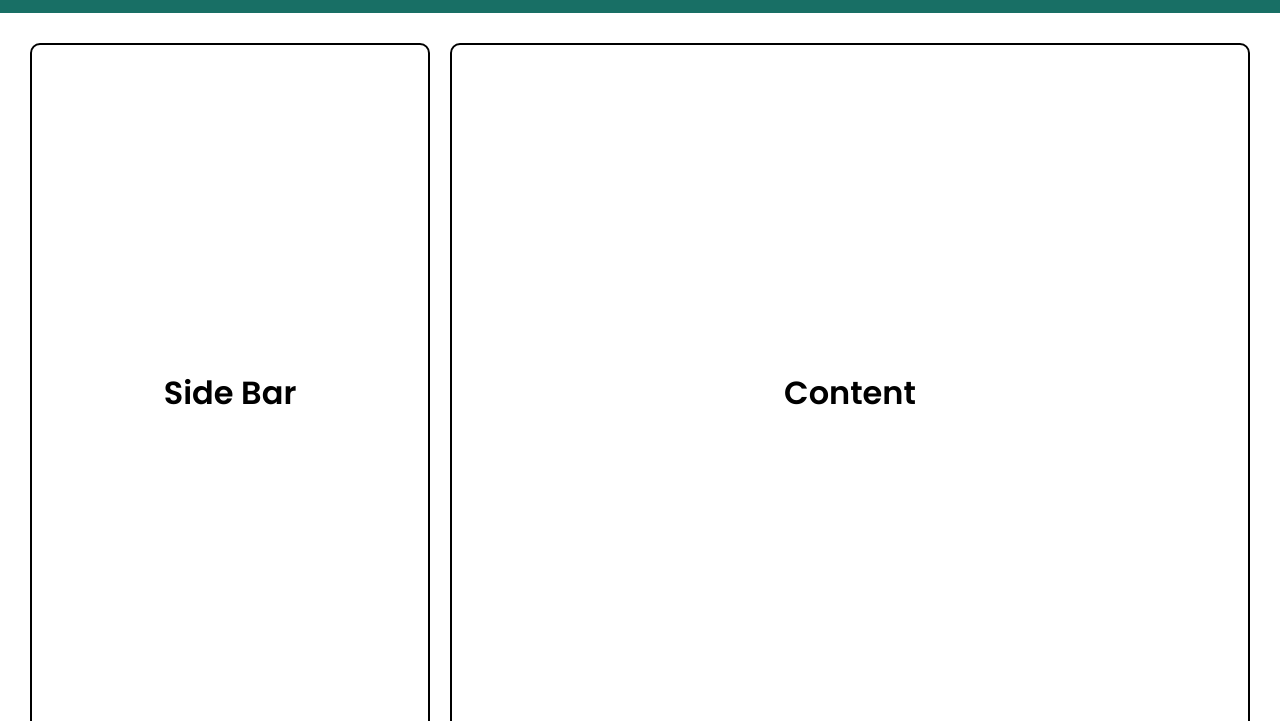
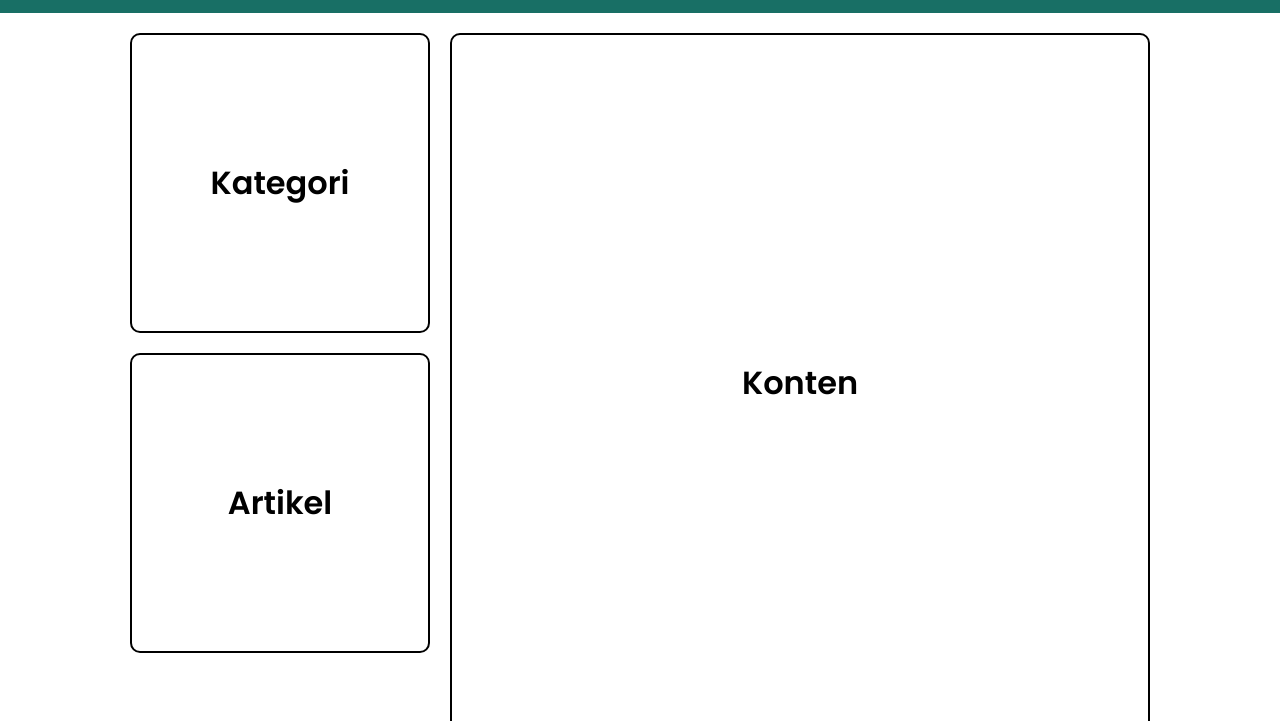
Before and after one commit to Kampus-Merdeka-Software-Engineering/FE-2-Bandung-23, a plain HTML site: page menu.html in a window 1280 px wide. Shown: the part 67-788 px from the top of the page. Drawn offline with Linux system fonts and the light colour scheme.

Commit message:
page menu

```diff
--- a/css/menu.css
+++ b/css/menu.css
@@ -65,13 +65,18 @@ header.navbar-container .nav-list li:hover a {
 }
 
 .container {
-  margin: 20px;
+  min-height: 100vh;
+  width: 100%;
+  display: flex;
+  flex-wrap: wrap;
+  justify-content: center;
 }
 
 .row {
-  display: flex;
-  justify-content: center;
-  flex-wrap: wrap;
+  min-height: 100vh;
+  max-width: 300px;
+  width: 100%;
+  margin: 20px 10px;
 }
 
 .side-bar {
@@ -80,26 +85,33 @@ header.navbar-container .nav-list li:hover a {
   align-items: center;
   position: relative;
   flex: 1;
-  margin-block: 10px;
   max-width: 400px;
   width: 100%;
-  height: 700px;
-  margin: 10px;
+  height: 300px;
+  margin-bottom: 20px;
   border: 2px solid black;
   border-radius: 10px;
 }
 
-.content {
+.row-konten {
+  height: 700px;
+  max-width: 700px;
+  width: 100%;
+  margin: 20px 10px;
+  align-items: center;
+  justify-content: center;
+}
+
+.konten {
   display: flex;
+  position: relative;
   justify-content: center;
   align-items: center;
-  position: relative;
-  flex: 1;
-  margin-block: 10px;
-  max-width: 1000px;
+
+  max-width: 700px;
   width: 100%;
   height: 700px;
-  margin: 10px;
+
   border: 2px solid black;
   border-radius: 10px;
 }
--- a/menu.html
+++ b/menu.html
@@ -33,14 +33,21 @@
       </nav>
     </header>
 
+    <!-- main -->
+
     <main>
       <div class="container">
         <div class="row">
           <div class="side-bar">
-            <h1>Side Bar</h1>
+            <h1>Kategori</h1>
           </div>
-          <div class="content">
-            <h1>Content</h1>
+          <div class="side-bar">
+            <h1>Artikel</h1>
+          </div>
+        </div>
+        <div class="row-konten">
+          <div class="konten">
+            <h1>Konten</h1>
           </div>
         </div>
       </div>
```
